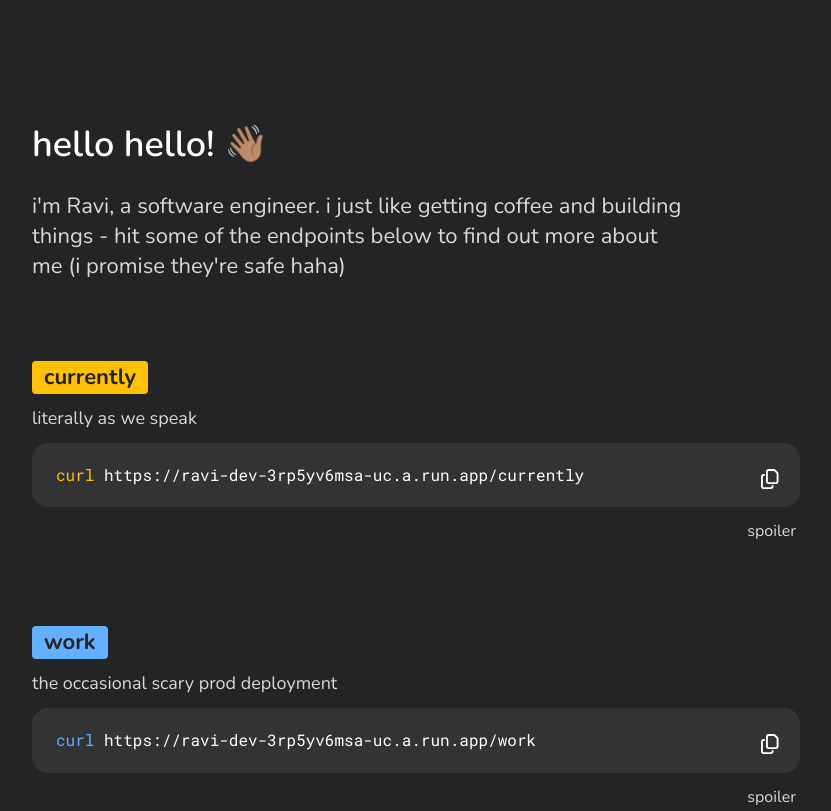
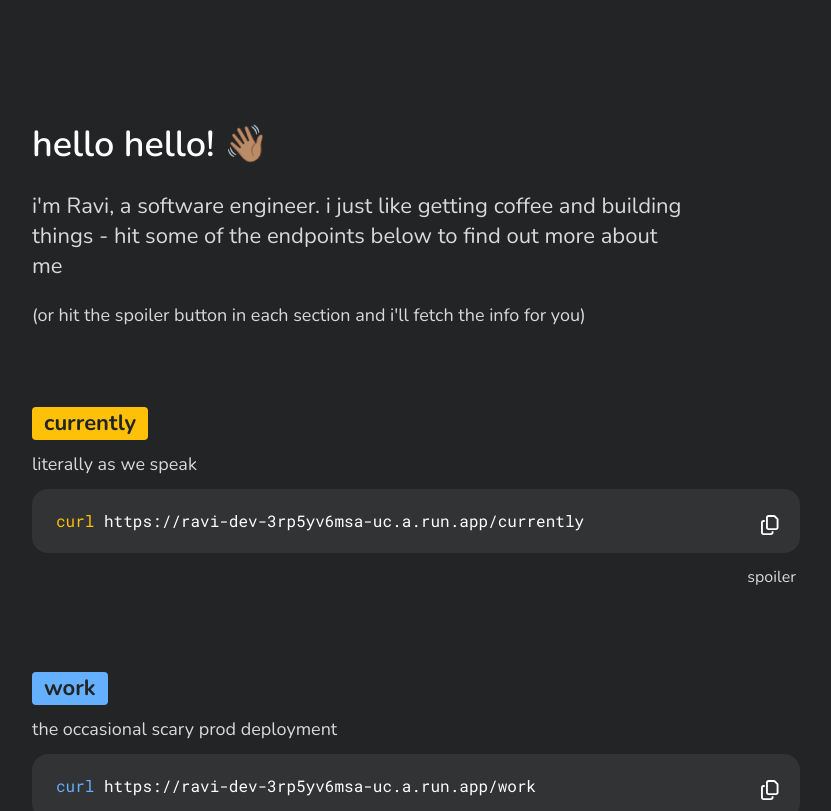
Before and after one commit to raviolliii/raviolliii.github.io, a Next.js app: page / in a window 1280 px wide. Shown: the top 811 px of the page, without its empty margins (224-1055 px from the left). Built offline with nearby package versions, Linux system fonts and the light colour scheme.

Commit message:
Update header subtitle for spoiler sections

```diff
--- a/js/components/Header.js
+++ b/js/components/Header.js
@@ -7,7 +7,10 @@ export default function Header() {
             <br />
             <p className={styles.subtitle}>
                 i'm Ravi, a software engineer. i just like getting coffee and building things -
-                hit some of the endpoints below to find out more about me (i promise they're safe haha)
+                hit some of the endpoints below to find out more about me
+            </p>
+            <p className={styles.whisperTitle}>
+                (or hit the spoiler button in each section and i'll fetch the info for you)
             </p>
         </div>
     );
--- a/styles/header.module.css
+++ b/styles/header.module.css
@@ -14,3 +14,10 @@
     font-weight: 400;
     max-width: 50ch;
 }
+
+.whisperTitle {
+    color: var(--lightgray);
+    font-size: 18px;
+    font-weight: 400;
+    max-width: 60ch;
+}
```
Also changed, not shown: 404.html (+1 -1 lines), index.html (+1 -1 lines).
